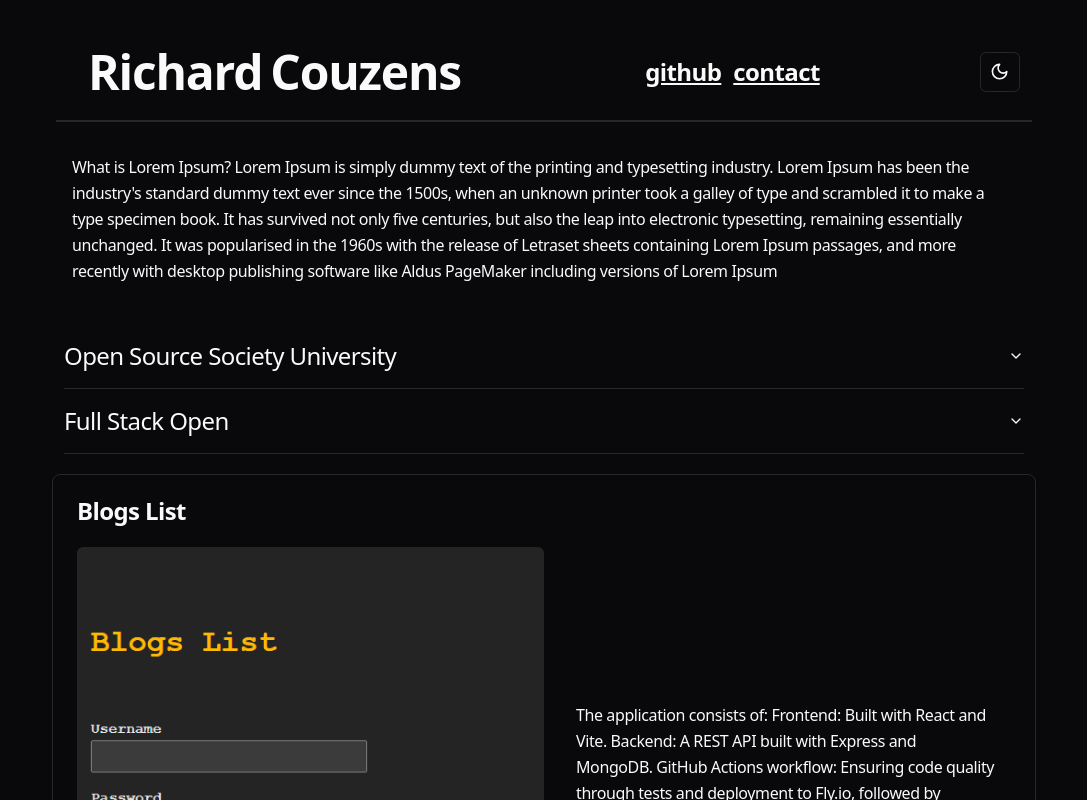
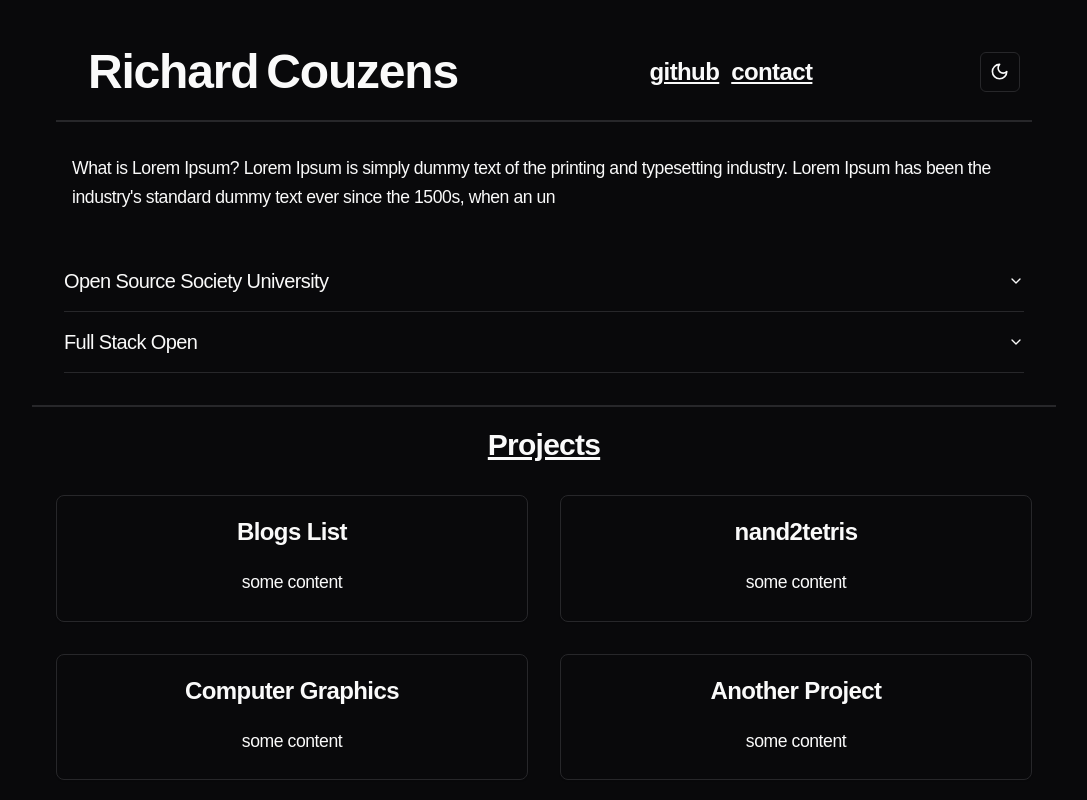
Before and after one commit to arecouz/portfolio, a React (Vite) app in the folder client/: page / in a window 1280 px wide. Shown: the top 800 px of the page, without its empty margins (96-1183 px from the left). Built offline with nearby package versions, Linux system fonts and the light colour scheme.

Commit message:
updated look of projects section

```diff
--- a/client/src/App.jsx
+++ b/client/src/App.jsx
@@ -5,11 +5,15 @@ import Projects from './components/Projects';
 
 const App = () => {
   return (
-    <div className='min-w-[320px] max-w-screen-lg mx-auto p-4'>
-      <Header />
-      <AboutMe />
-      <Learnings />
-      <Projects />
+    <div>
+      <div className='min-w-[320px] max-w-screen-lg mx-auto p-4'>
+        <Header />
+        <AboutMe />
+        <Learnings />
+      </div>
+      <div className='max-w-5xl mx-auto'>
+        <Projects />
+      </div>
     </div>
   );
 };
--- a/client/src/components/AboutMe.jsx
+++ b/client/src/components/AboutMe.jsx
@@ -4,7 +4,7 @@ const AboutMe = () => {
   return (
     <div className="p-6">
         <p>What is Lorem Ipsum?
-        Lorem Ipsum is simply dummy text of the printing and typesetting industry. Lorem Ipsum has been the industry's standard dummy text ever since the 1500s, when an unknown printer took a galley of type and scrambled it to make a type specimen book. It has survived not only five centuries, but also the leap into electronic typesetting, remaining essentially unchanged. It was popularised in the 1960s with the release of Letraset sheets containing Lorem Ipsum passages, and more recently with desktop publishing software like Aldus PageMaker including versions of Lorem Ipsum</p>
+        Lorem Ipsum is simply dummy text of the printing and typesetting industry. Lorem Ipsum has been the industry's standard dummy text ever since the 1500s, when an un</p>
     </div>
   );
 };
--- a/client/src/components/MyAccordion.jsx
+++ b/client/src/components/MyAccordion.jsx
@@ -5,11 +5,21 @@ import {
   AccordionTrigger,
 } from '@/components/ui/accordion';
 
-const MyAccordion = ({ label, content }) => {
+const MyAccordion = ({ label, content, size = 'xl' }) => {
+  // Map the size prop to Tailwind CSS text size classes
+  const textSizeClass = {
+    sm: 'text-sm', // small text
+    md: 'text-base', // medium text
+    lg: 'text-lg', // large text (default)
+    xl: 'text-xl', // extra-large text
+  };
+
   return (
     <Accordion type='single' collapsible>
       <AccordionItem value='item-1'>
-        <AccordionTrigger>{label}</AccordionTrigger>
+        <AccordionTrigger className={textSizeClass[size]}>
+          {label}
+        </AccordionTrigger>
         <AccordionContent>{content}</AccordionContent>
       </AccordionItem>
     </Accordion>
--- a/client/src/components/NestableTable.jsx
+++ b/client/src/components/NestableTable.jsx
@@ -21,6 +21,7 @@ const NestableTable = ({ object }) => {
           <TableRow key={index}>
             <TableCell>
               <MyAccordion
+                size='md'
                 label={item.title}
                 content={
                   <Table>
@@ -32,11 +33,13 @@ const NestableTable = ({ object }) => {
                               <DrawerTrigger>{part}</DrawerTrigger>
                               <DrawerContent>
                                 <DrawerHeader>
-                                  <DrawerTitle className='text-center'>{part}</DrawerTitle>
-                                  <DrawerDescription className="flex justify-center items-center">
+                                  <DrawerTitle className='text-center'>
+                                    {part}
+                                  </DrawerTitle>
+                                  <DrawerDescription className='flex justify-center items-center'>
                                     <img
-                                      src="advanced_learning_algorithms_STANFORD.png"  // Image can be updated or customized per course
-                                      className="max-w-[70%] max-h-[70vh]"
+                                      src='advanced_learning_algorithms_STANFORD.png' // Image can be updated or customized per course
+                                      className='max-w-[70%] max-h-[70vh]'
                                       alt={part}
                                     />
                                   </DrawerDescription>
--- a/client/src/components/ProjectCard.jsx
+++ b/client/src/components/ProjectCard.jsx
@@ -6,28 +6,52 @@ import {
   CardHeader,
   CardTitle,
 } from '@/components/ui/card';
+import { Separator } from '@/components/ui/separator';
+import {
+  Drawer,
+  DrawerClose,
+  DrawerContent,
+  DrawerDescription,
+  DrawerFooter,
+  DrawerHeader,
+  DrawerTitle,
+  DrawerTrigger,
+} from "@/components/ui/drawer"
+
+
 
 const ProjectCard = ({ name, link, image, description }) => {
   return (
-    <Card >
-      <CardHeader>
-        <CardTitle>{name}</CardTitle>
-      </CardHeader>
-      <CardContent>
-        <div className="flex flex-col sm:flex-row sm:space-x-4">
+    <Drawer>
+    <DrawerTrigger> <Card
+        className='
+      transform transition duration-300 ease-in-out hover:scale-105 hover:shadow-lg
+
+    '
+      >
+        <CardHeader>
+          <CardTitle className='text-center'>{name}</CardTitle>
+        </CardHeader>
+        <CardContent className='text-center'>
+          <p>some content</p>
+        </CardContent>
+      </Card></DrawerTrigger>
+    <DrawerContent>
+      <DrawerHeader>
+        <DrawerTitle className='text-center'>
+          {name}
+        </DrawerTitle>
+        <DrawerDescription className='flex justify-center items-center'>
           <img
-            src={image} // Replace with your image source
-            alt={image}
-            className="w-full sm:w-1/2 h-auto rounded-md object-contain" // Image takes full width on small screens and half on small screens and up
+            src={image} // Image can be updated or customized per course
+            className='max-w-[100%] max-h-[80vh]'
+            alt={name}
           />
-          <div className="w-full sm:w-1/2 flex items-center justify-center p-4 rounded-md">
-            <p>
-              {description}
-            </p>
-          </div>
-        </div>
-      </CardContent>
-    </Card>
+        </DrawerDescription>
+      </DrawerHeader>
+    </DrawerContent>
+  </Drawer>
+
   );
 };
 
--- a/client/src/components/Projects.jsx
+++ b/client/src/components/Projects.jsx
@@ -1,13 +1,18 @@
+import { Separator } from './ui/separator';
 import ProjectCard from './ProjectCard';
+
 const Projects = () => {
   return (
-    <div className="p-1 flex-wrap">
+    <div>
+      <Separator />
+      <h2 className='underline text-center m-5'>Projects</h2>
+      {/* Responsive grid that adjusts based on screen size */}
+      <div className='grid grid-cols-1 sm:grid-cols-2 lg:grid-cols-2 gap-8 p-3 m-3'>
         <ProjectCard
           name={'Blogs List'}
           link={'https://github.com/arecouz/FullStackOpen-BlogList-CI-CD'}
           image={'image.png'}
           description={`
-
             The application consists of:
 
             Frontend: Built with React and Vite.
@@ -16,15 +21,39 @@ const Projects = () => {
 
             GitHub Actions workflow: Ensuring code quality through tests and deployment to Fly.io, followed by version tagging for releases.
           `}
-      ></ProjectCard>
+        />
         <ProjectCard
-        name={'Blogs List'}
-        link={'https://github.com/arecouz/FullStackOpen-BlogList-CI-CD'}
-        image={'image.png'}
-        description={
-          `some some some some some some some some some some some some some some some some some some some some some some some some some some some some some some some some some some some some some some some some some some some some some some some some some some some some some some some some some some some some some some some some some some some some some some some some some some some some some some some some`
-        }
-      ></ProjectCard>
+          name={'nand2tetris'}
+          link={'https://github.com/arecouz/?'}
+          image={'nand.gif'}
+          description={`
+            Starting with the (virtual) construction of NAND gates, to build combinational and sequential logic, ultimately leading to a CPU.
+            Then assemblers were built to translate binary code into machine code and machine code into 'Jack Code' (a high level language).
+            An OS was then built to run Jack Code on the virtual machine. The Cookie Clicker is an example of the final program running on the system implemented.
+          `}
+        />
+        <ProjectCard
+          name={'Computer Graphics'}
+          link={'https://github.com/arecouz/?'}
+          image={'nand.gif'}
+          description={`
+            Starting with the (virtual) construction of NAND gates, to build combinational and sequential logic, ultimately leading to a CPU.
+            Then assemblers were built to translate binary code into machine code and machine code into 'Jack Code' (a high level language).
+            An OS was then built to run Jack Code on the virtual machine. The Cookie Clicker is an example of the final program running on the system implemented.
+          `}
+        />
+        <ProjectCard
+          name={'Another Project'}
+          link={'https://github.com/arecouz/?'}
+          image={'nand.gif'}
+          description={`
+            Starting with the (virtual) construction of NAND gates, to build combinational and sequential logic, ultimately leading to a CPU.
+            Then assemblers were built to translate binary code into machine code and machine code into 'Jack Code' (a high level language).
+            An OS was then built to run Jack Code on the virtual machine. The Cookie Clicker is an example of the final program running on the system implemented.
+          `}
+        />
+        {/* Next Project Here */}
+      </div>
     </div>
   );
 };
--- a/client/tailwind.config.js
+++ b/client/tailwind.config.js
@@ -4,76 +4,82 @@ export default {
   content: ['./index.html', './src/**/*.{js,ts,jsx,tsx}'],
   theme: {
     extend: {
+      fontFamily: {
+        sans: ['Poppins', 'sans-serif'], // Adding Google Font 'Poppins'
+      },
+	  fontSize: {
+		'base': '1.1rem'
+	  },
       borderRadius: {
         lg: 'var(--radius)',
         md: 'calc(var(--radius) - 2px)',
-  			sm: 'calc(var(--radius) - 4px)'
+        sm: 'calc(var(--radius) - 4px)',
       },
       colors: {
         background: 'hsl(var(--background))',
         foreground: 'hsl(var(--foreground))',
         card: {
           DEFAULT: 'hsl(var(--card))',
-  				foreground: 'hsl(var(--card-foreground))'
+          foreground: 'hsl(var(--card-foreground))',
         },
         popover: {
           DEFAULT: 'hsl(var(--popover))',
-  				foreground: 'hsl(var(--popover-foreground))'
+          foreground: 'hsl(var(--popover-foreground))',
         },
         primary: {
           DEFAULT: 'hsl(var(--primary))',
-  				foreground: 'hsl(var(--primary-foreground))'
+          foreground: 'hsl(var(--primary-foreground))',
         },
         secondary: {
           DEFAULT: 'hsl(var(--secondary))',
-  				foreground: 'hsl(var(--secondary-foreground))'
+          foreground: 'hsl(var(--secondary-foreground))',
         },
         muted: {
           DEFAULT: 'hsl(var(--muted))',
-  				foreground: 'hsl(var(--muted-foreground))'
+          foreground: 'hsl(var(--muted-foreground))',
         },
         accent: {
           DEFAULT: 'hsl(var(--accent))',
-  				foreground: 'hsl(var(--accent-foreground))'
+          foreground: 'hsl(var(--accent-foreground))',
         },
         destructive: {
           DEFAULT: 'hsl(var(--destructive))',
-  				foreground: 'hsl(var(--destructive-foreground))'
+          foreground: 'hsl(var(--destructive-foreground))',
         },
         border: 'hsl(var(--border))',
         input: 'hsl(var(--input))',
         ring: 'hsl(var(--ring))',
         chart: {
-  				'1': 'hsl(var(--chart-1))',
-  				'2': 'hsl(var(--chart-2))',
-  				'3': 'hsl(var(--chart-3))',
-  				'4': 'hsl(var(--chart-4))',
-  				'5': 'hsl(var(--chart-5))'
-  			}
+          1: 'hsl(var(--chart-1))',
+          2: 'hsl(var(--chart-2))',
+          3: 'hsl(var(--chart-3))',
+          4: 'hsl(var(--chart-4))',
+          5: 'hsl(var(--chart-5))',
+        },
       },
       keyframes: {
         'accordion-down': {
           from: {
-  					height: '0'
+            height: '0',
           },
           to: {
-  					height: 'var(--radix-accordion-content-height)'
-  				}
+            height: 'var(--radix-accordion-content-height)',
+          },
         },
         'accordion-up': {
           from: {
-  					height: 'var(--radix-accordion-content-height)'
+            height: 'var(--radix-accordion-content-height)',
           },
           to: {
-  					height: '0'
-  				}
-  			}
+            height: '0',
+          },
+        },
       },
       animation: {
-  			'accordion-down': 'accordion-down 0.2s ease-out',
-  			'accordion-up': 'accordion-up 0.2s ease-out'
-  		}
-  	}
+        'accordion-down': 'accordion-down 0.9s ease-out',
+        'accordion-up': 'accordion-up 0.2s ease-out',
       },
-  plugins: [require("tailwindcss-animate")],
+    },
+  },
+  plugins: [require('tailwindcss-animate')],
 };
```
Also changed, not shown: 1 other file (tests, documents, lock files or other folders). Lines whose indentation alone changed are shown as unchanged.
